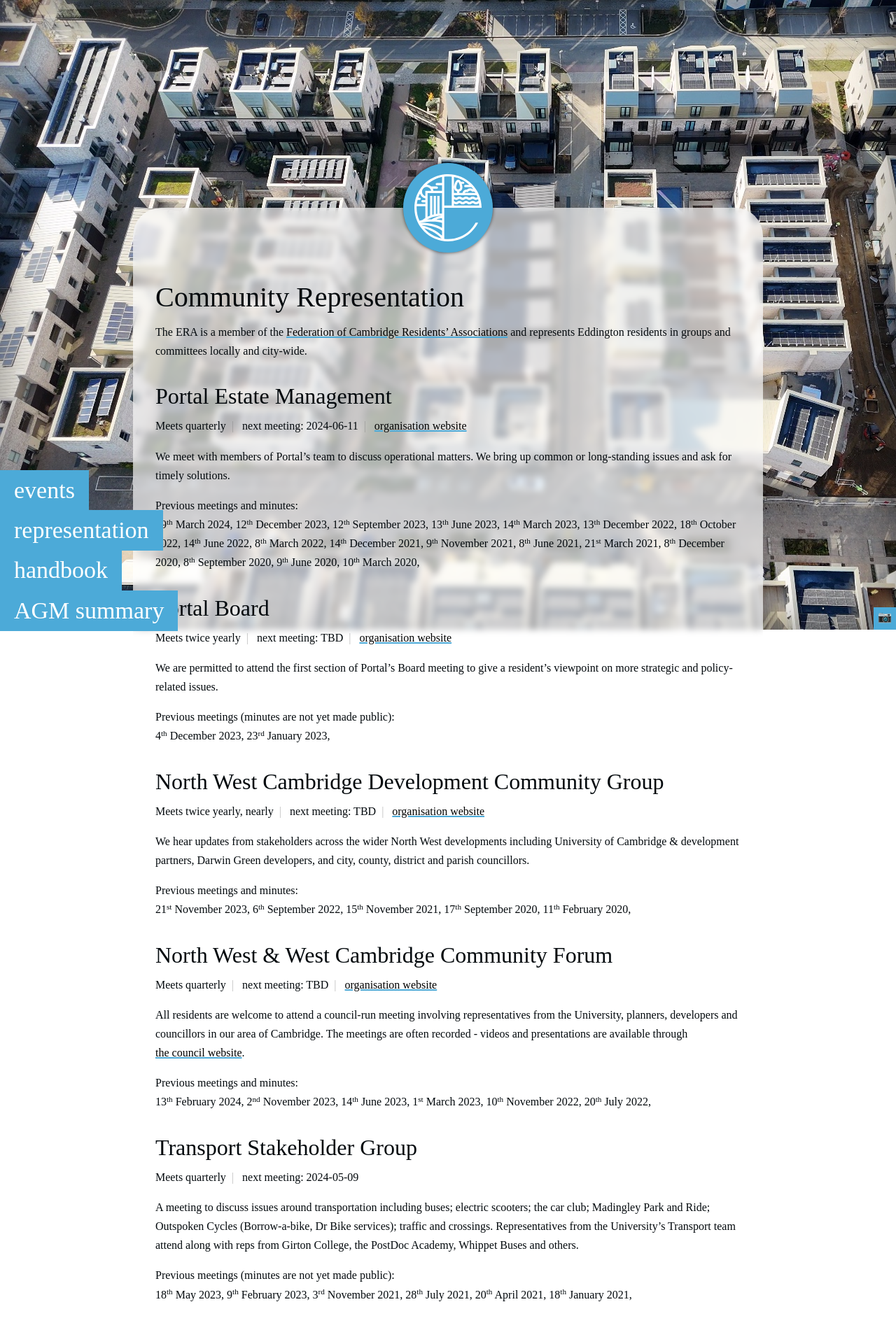
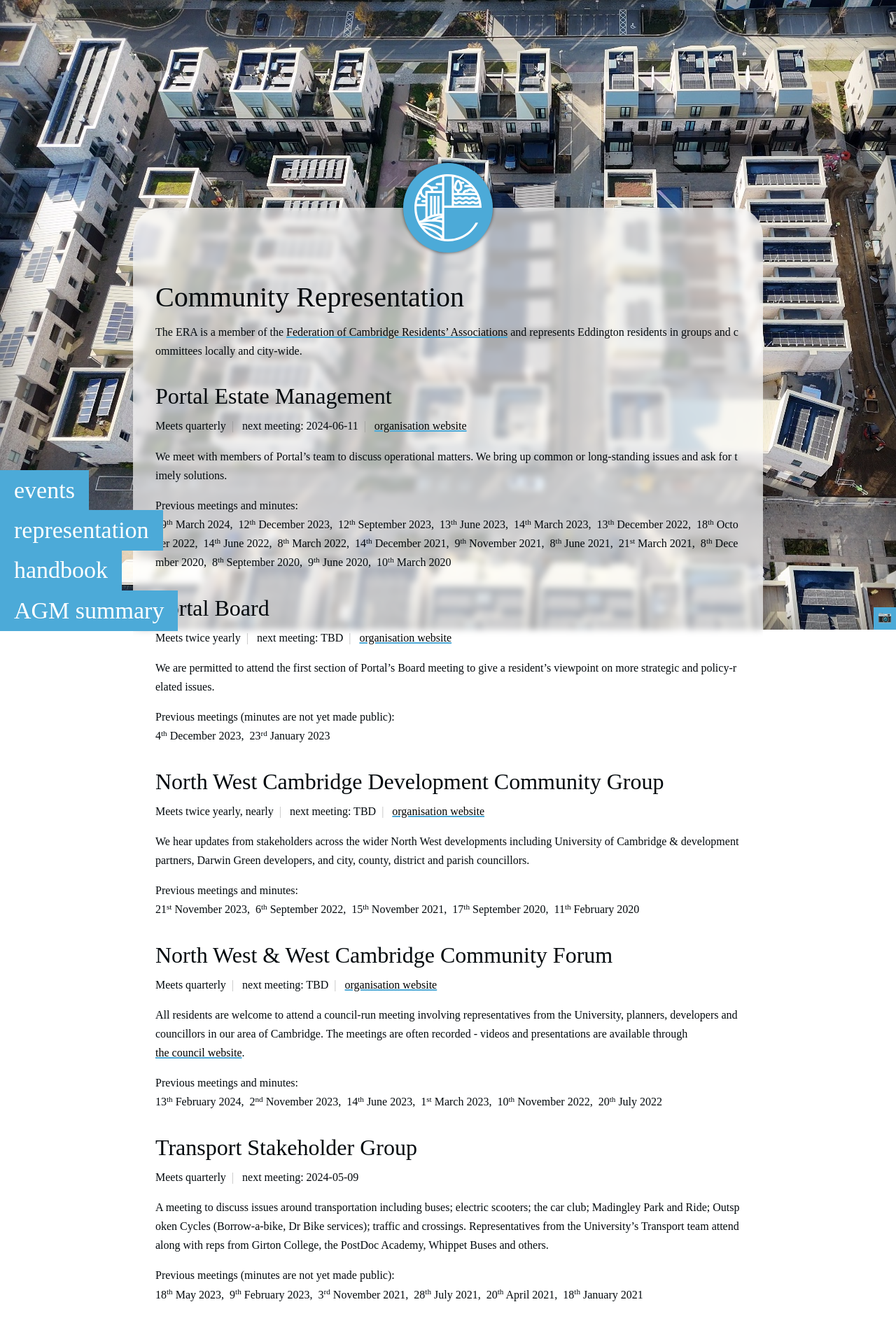
Before and after one commit to pieterdesnerck/website, a Jekyll site: the page built from docs/representation.md, in a window 1280 px wide. Shown: the top 1901 px of the page at 70% size. Built offline with Jekyll 4.4.1, drawn with Linux system fonts in a browser that asks for light colours; some web fonts are replaced; some of the changed text lies outside the part shown.

Commit message:
add latest Portal ops minutes and tidy list commas

```diff
--- a/docs/_includes/main_js.html
+++ b/docs/_includes/main_js.html
@@ -71,8 +71,8 @@
       all_events[i][field] = new Date(2000, 1, 1, ...all_events[i][field].split(":"))
     }
   }
-  console.log(all_events)
   var filtered_events = all_events.filter((x)=>x[DATE_APPROVED] && x[DATE_APPROVED] > x[DATE_SUBMITTED] && x[DATE] >= start_date && x[DATE] < end_date);
+  console.log(filtered_events)
 
   console.log(`${filtered_events.length} events found for period`);
   return filtered_events
--- a/docs/_layouts/default.html
+++ b/docs/_layouts/default.html
@@ -204,6 +204,10 @@
       background-color: #fec;
     }
 
+    main.representation {
+      line-break: anywhere;
+    }
+
     main .separator {
       margin: 0 0.5em;
       color: var(--era-blue);
--- a/docs/representation.md
+++ b/docs/representation.md
@@ -48,10 +48,13 @@
   {%- assign file_path_filter = "file.path contains '" | append: date_str | append:"'" -%}
   {%- assign file = minutes | where_exp:"file", file_path_filter | first -%}
   {%- assign day = date|date:"%-d" -%}
-  {%- if file %} <a href="{{ file.path|replace_first: "_", "" }}">{%- include date_ordinal.md day=day %}{{- date|date: " %B %Y" -}}</a>,&nbsp;
+  {%- if file %} <a href="{{ file.path|replace_first: "_", "" }}">{%- include date_ordinal.md day=day -%}{{- date|date: " %B %Y" -}}</a>
   {%- else -%}
-  {%- include date_ordinal.md day=day %}{{- date|date: " %B %Y" -}},
-  {% endif -%}
+  {%- include date_ordinal.md day=day %}{{- date|date: " %B %Y" -}}
+  {%- endif -%}
+  {%- if forloop.last == false -%}
+  ,&ensp;
+  {%- endif -%}
 {%- endfor %}
 
 {% endfor %}
```
Also changed, not shown: 1 other file.
